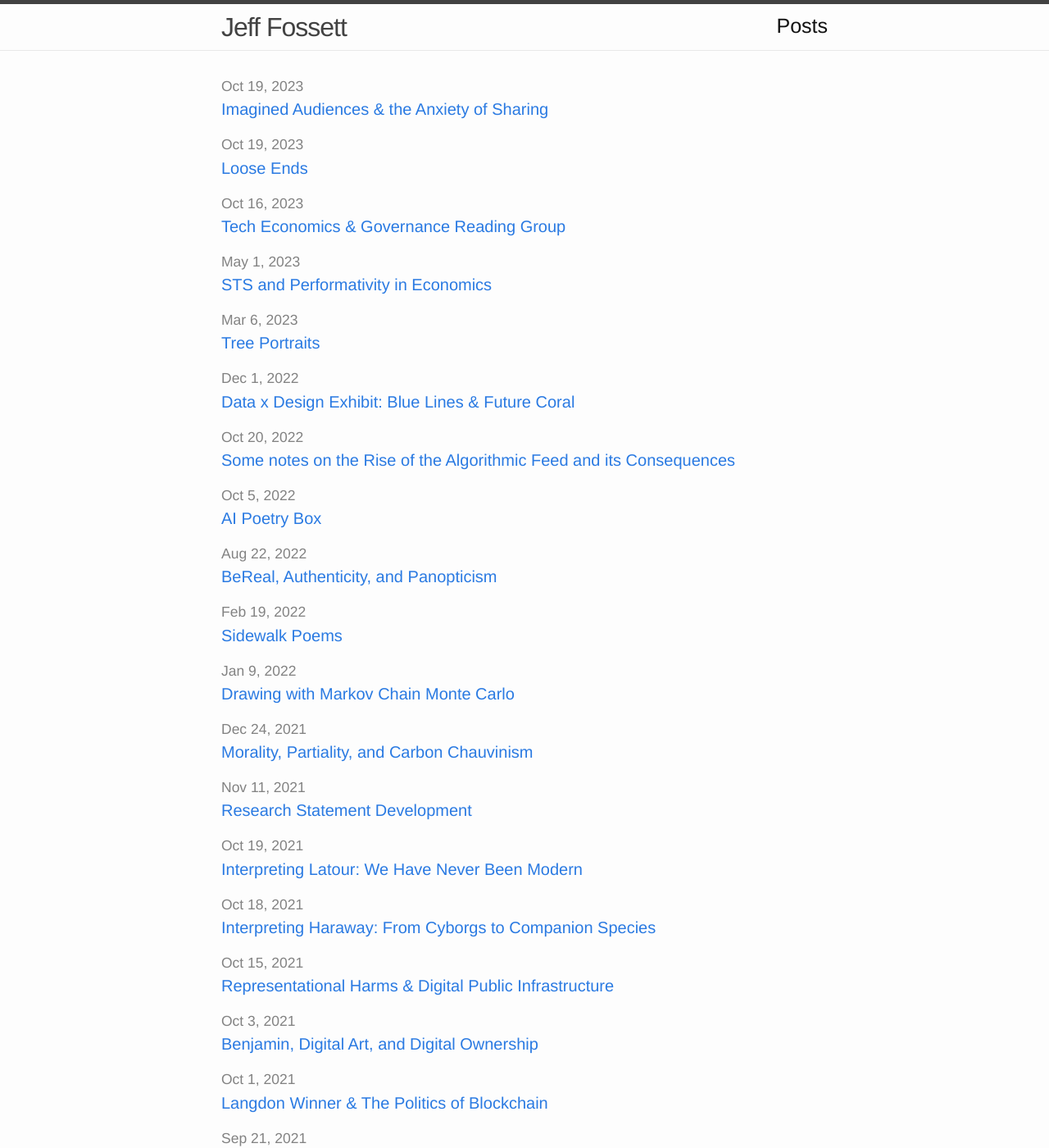
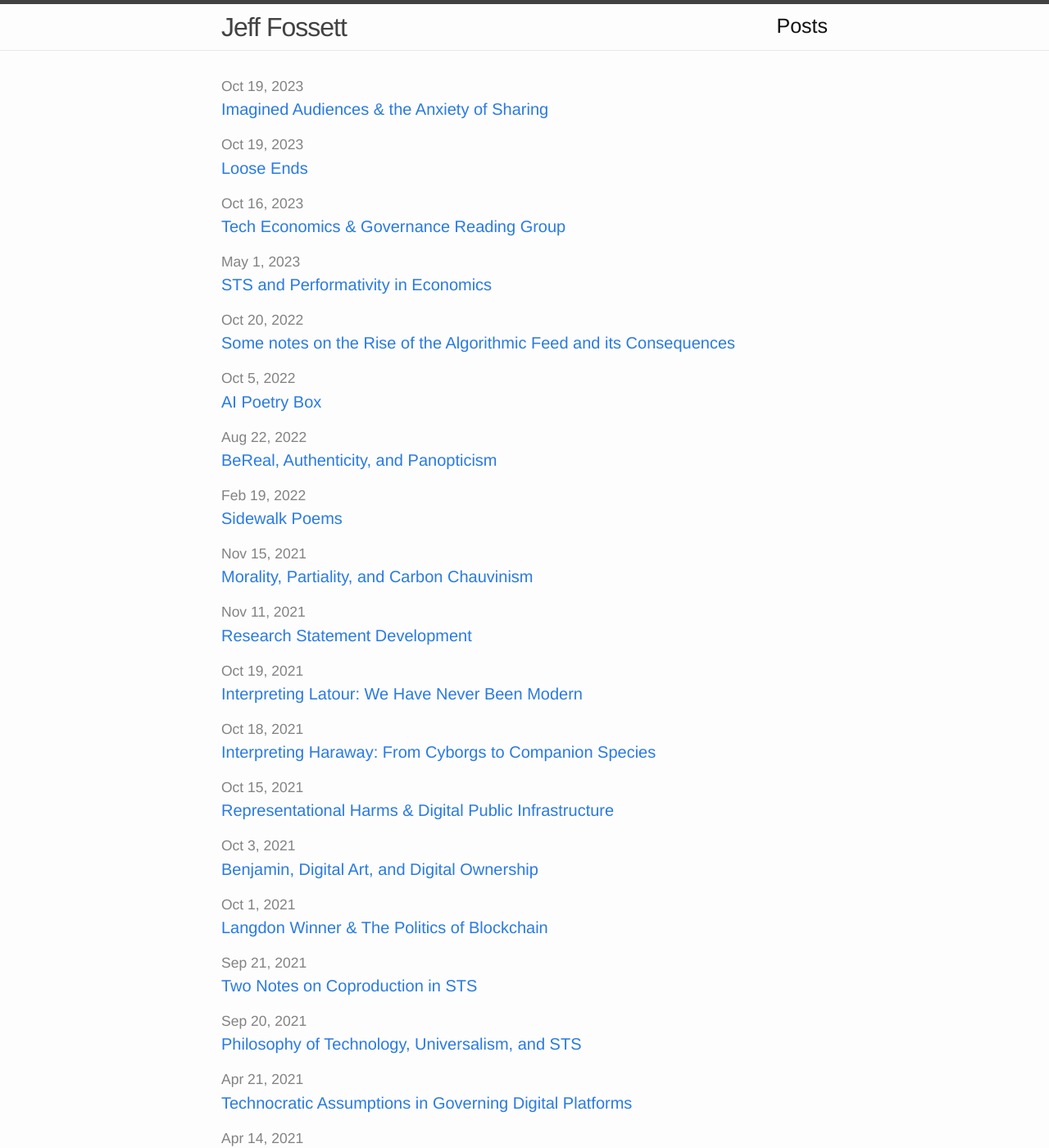
Before and after one commit to Fossj117/fossj117.github.io, a Jekyll site: the page built from posts.md, in a window 1280 px wide and 1400 px high. Shown: the whole window at 82% size. Built offline with Jekyll 4.4.1, drawn with Linux system fonts in a browser that asks for light colours; some of the changed text lies outside the part shown.

Commit message:
fix dates

```diff
--- a/_posts/2022-01-09-drawing-with-mcmc.md
+++ b/_posts/2021-01-09-drawing-with-mcmc.md
@@ -1,7 +1,7 @@
 ---
 layout: post
 title: "Drawing with Markov Chain Monte Carlo"
-date: 2022-01-09
+date: 2021-01-09
 latex: true
 mathjax: true
 comments: true
--- a/_posts/2021-12-24-partiality-and-carbon-chauvinism.md
+++ b/_posts/2021-11-15-partiality-and-carbon-chauvinism.md
@@ -1,7 +1,7 @@
 ---
 layout: post
 title: "Morality, Partiality, and Carbon Chauvinism"
-date: 2021-12-24
+date: 2021-11-15
 latex: true
 mathjax: true
 comments: true
```
Also changed, not shown: _drafts/2022-12-01-blue-lines-coral.md (renamed from _posts/2022-12-01-blue-lines-coral.md), _drafts/2023-03-06-tree-portraits.md (renamed from _posts/2023-03-06-tree-portraits.md).
